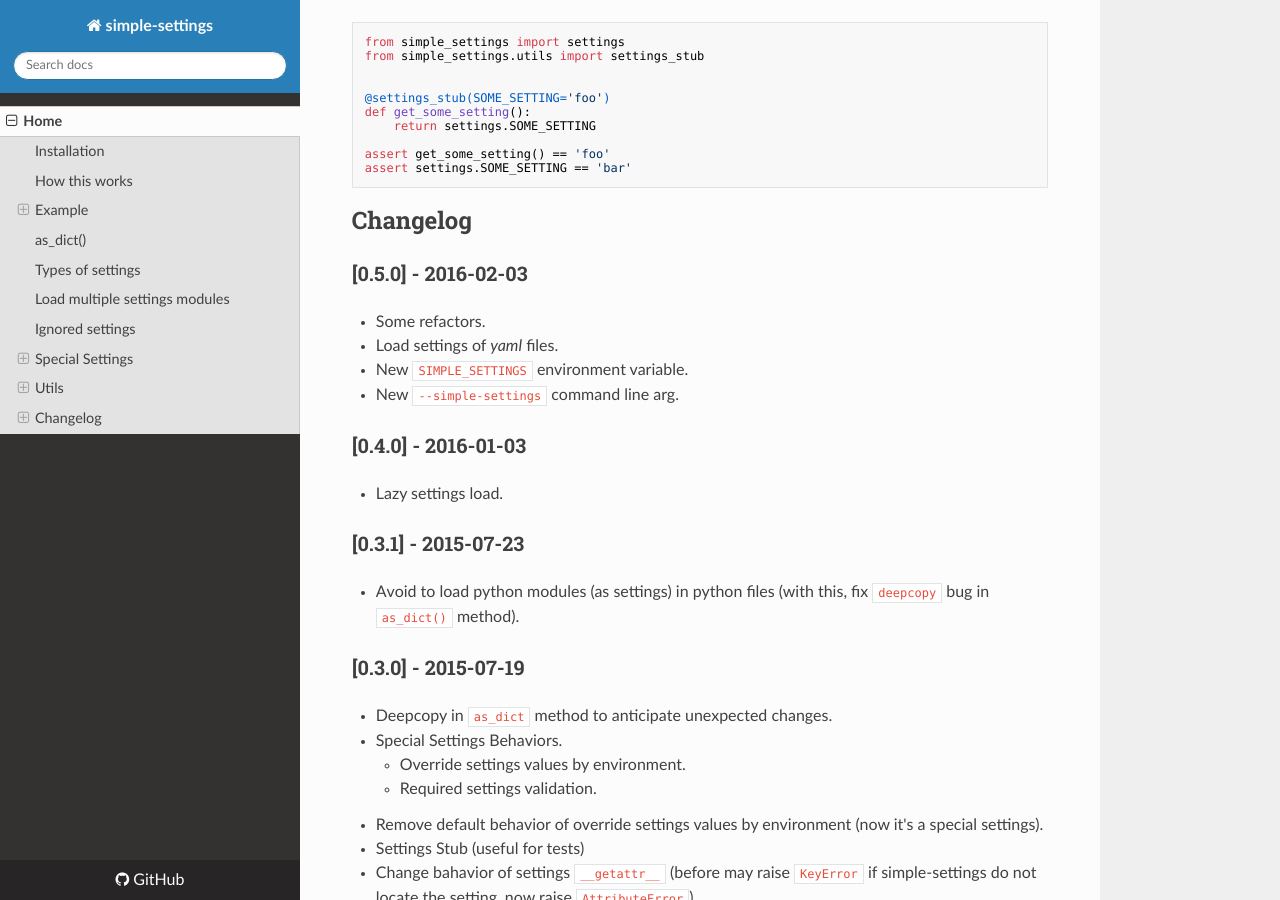
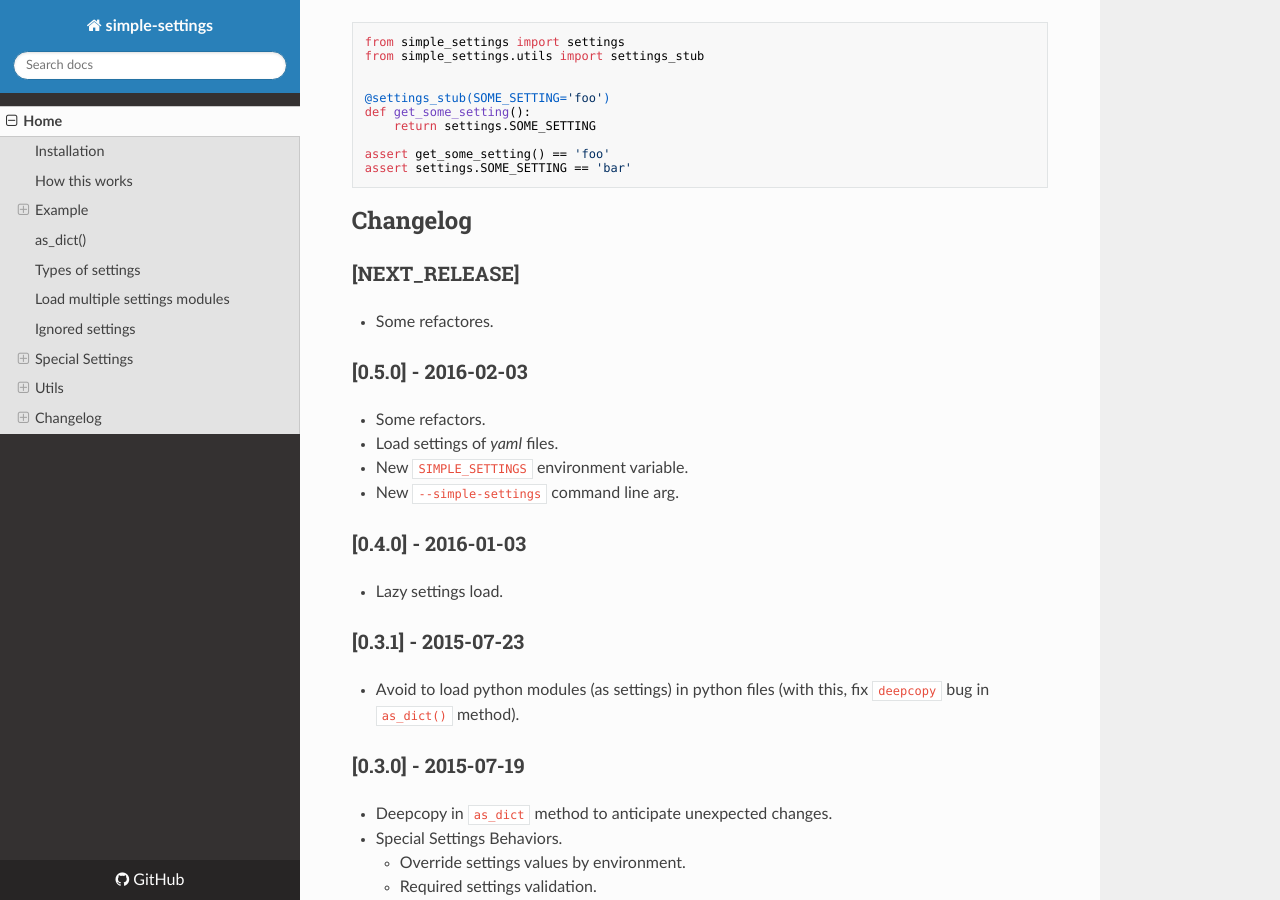
Before and after one commit to drgarcia1986/simple-settings, an MkDocs documentation site: the page built from docs/index.md, in a window 1280 px wide and 900 px high, scrolled down 4048 px. Built offline with MkDocs 1.6.1, drawn with Linux system fonts in a browser that asks for light colours; nearby versions of some CDN libraries; old or Windows-style settings are respelled for this version of MkDocs.

Commit message:
update changelog

````diff
--- a/docs/index.md
+++ b/docs/index.md
@@ -172,6 +172,9 @@ assert settings.SOME_SETTING == 'bar'
 ```
 
 ## Changelog
+### [NEXT_RELEASE]
+* Some refactores.
+
 ### [0.5.0] - 2016-02-03
 * Some refactors.
 * Load settings of _yaml_ files.
````
